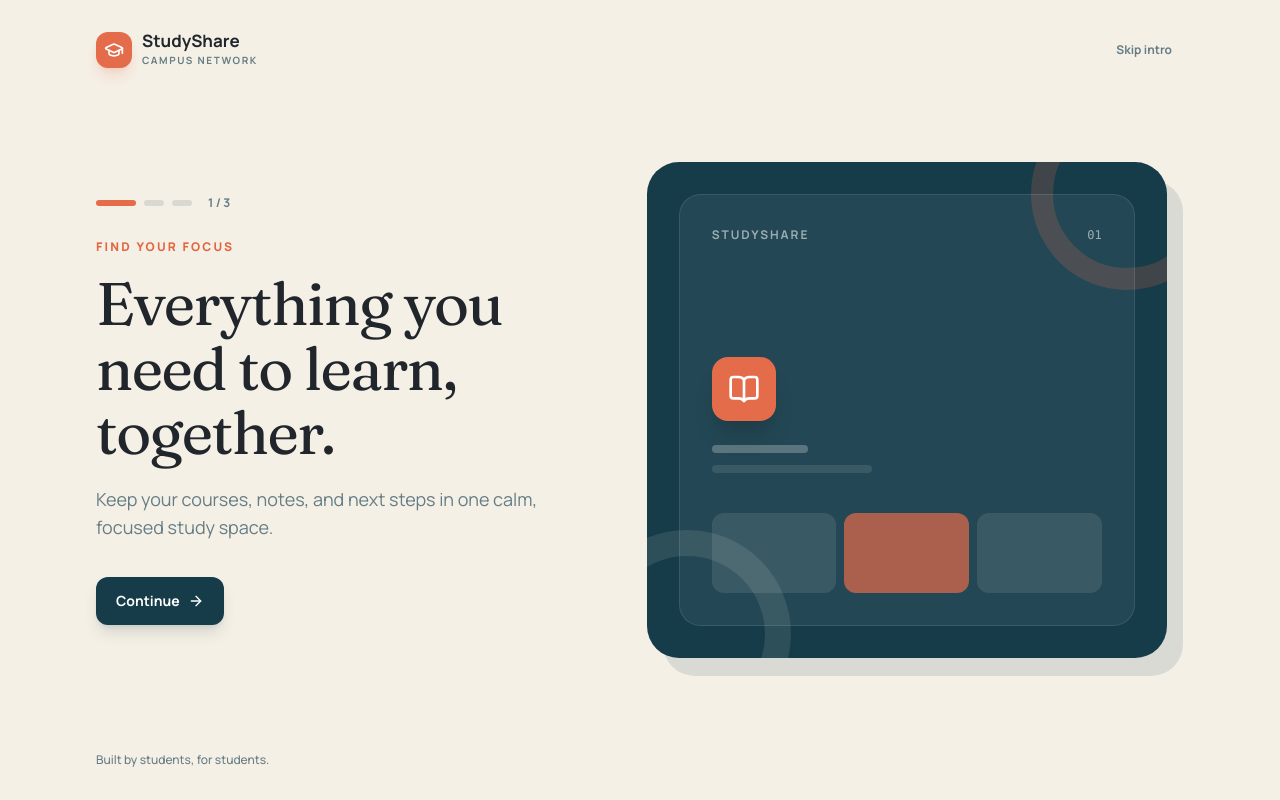
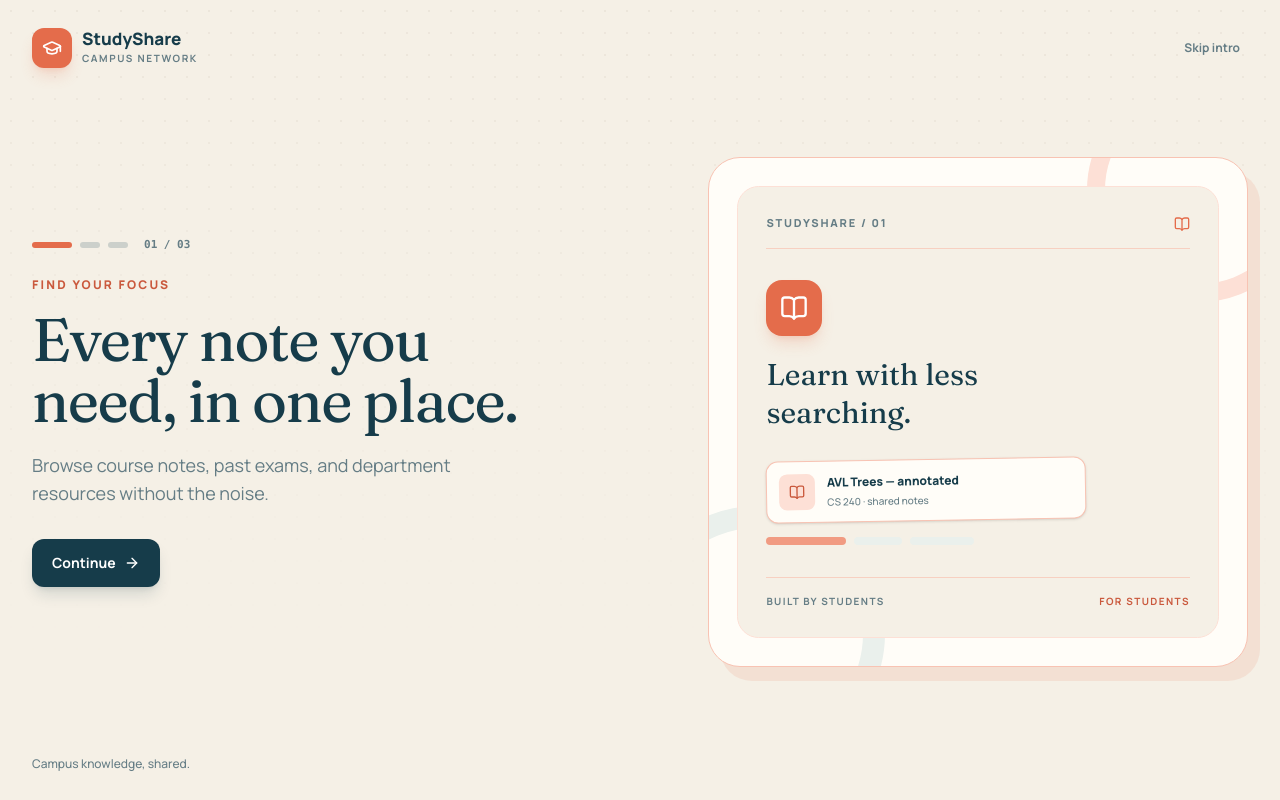
Before and after one commit to kamilius7/desktop-tutorial, a Next.js app: page / in a window 1280 px wide. Built offline with nearby package versions, Linux system fonts and the light colour scheme.

Commit message:
Refine intro to match StudyShare palette

```diff
--- a/src/components/welcome-screen.tsx
+++ b/src/components/welcome-screen.tsx
@@ -10,24 +10,27 @@ const STORAGE_KEY = "studyshare-intro-v1";
 const slides = [
   {
     eyebrow: "Find your focus",
-    title: "Everything you need to learn, together.",
-    description: "Keep your courses, notes, and next steps in one calm, focused study space.",
+    title: "Every note you need, in one place.",
+    description: "Browse course notes, past exams, and department resources without the noise.",
     icon: BookOpen,
-    accent: "bg-brand-500",
+    label: "AVL Trees — annotated",
+    meta: "CS 240 · shared notes",
   },
   {
     eyebrow: "Share what works",
-    title: "Turn good notes into shared momentum.",
-    description: "Upload scans, save the essentials, and make your best study materials useful to everyone.",
+    title: "Make good study material travel further.",
+    description: "Scan, upload, and organize the resources that helped you understand it.",
     icon: Files,
-    accent: "bg-ink-800",
+    label: "Midterm 2024 (scan)",
+    meta: "MATH 221 · past exam",
   },
   {
-    eyebrow: "Learn with your people",
-    title: "A campus network that feels human.",
-    description: "Find classmates, ask questions, and keep moving forward with a little help from your community.",
+    eyebrow: "Learn together",
+    title: "Your campus knowledge, shared.",
+    description: "Join course conversations, find classmates, and keep moving forward together.",
     icon: Users,
-    accent: "bg-primary",
+    label: "Thanks for the notes!",
+    meta: "ENG 108 · course chat",
   },
 ];
 
@@ -53,66 +56,70 @@ export function WelcomeScreen() {
 
   return (
     <main className="min-h-screen overflow-hidden bg-paper text-ink-950">
-      <div className="mx-auto flex min-h-screen w-full max-w-6xl flex-col px-5 py-5 sm:px-8 sm:py-8">
-        <header className="flex items-center justify-between">
+      <div className="relative mx-auto flex min-h-screen w-full max-w-7xl flex-col px-5 py-5 sm:px-8 sm:py-7">
+        <div className="pointer-events-none absolute inset-0 bg-dots opacity-40 [mask-image:linear-gradient(to_bottom,black,transparent_82%)]" />
+        <header className="relative z-10 flex items-center justify-between">
           <div className="flex items-center gap-2.5">
-            <div className="flex size-9 items-center justify-center rounded-xl bg-brand-500 shadow-lg shadow-brand-500/20">
+            <div className="flex size-10 items-center justify-center rounded-xl bg-brand-500 shadow-lg shadow-brand-500/20">
               <GraduationCap className="size-5 text-white" />
             </div>
             <div>
-              <div className="font-display text-[17px] font-bold leading-none">StudyShare</div>
-              <div className="mt-1 text-[10px] font-bold uppercase tracking-[0.16em] text-ink-600">Campus Network</div>
+              <div className="font-display text-[17px] font-extrabold leading-none text-ink-900">StudyShare</div>
+              <div className="mt-1 text-[10px] font-bold uppercase tracking-[0.16em] text-ink-600">Campus network</div>
             </div>
           </div>
-          <button onClick={finish} className="rounded-lg px-3 py-2 text-xs font-bold text-ink-600 transition-colors hover:bg-muted hover:text-ink-950">
-            Skip intro
-          </button>
+          <button onClick={finish} className="rounded-lg px-2 py-2 text-xs font-bold text-ink-600 transition-colors hover:bg-muted hover:text-ink-900">Skip intro</button>
         </header>
 
-        <div className="flex flex-1 items-center py-12 lg:py-8">
-          <div className="grid w-full items-center gap-12 lg:grid-cols-[.9fr_1.1fr] lg:gap-20">
+        <div className="relative z-10 flex flex-1 items-center py-10 sm:py-14 lg:py-10">
+          <div className="grid w-full items-center gap-10 lg:grid-cols-[1.05fr_.95fr] lg:gap-20">
             <div className="order-2 max-w-xl lg:order-1">
-              <div className="mb-7 flex items-center gap-2" aria-label={`Step ${step + 1} of ${slides.length}`}>
+              <div className="mb-6 flex items-center gap-2" aria-label={`Step ${step + 1} of ${slides.length}`}>
                 {slides.map((item, index) => (
-                  <button key={item.eyebrow} onClick={() => setStep(index)} aria-label={`Go to step ${index + 1}`} className={`h-1.5 rounded-full transition-all ${index === step ? "w-10 bg-brand-500" : "w-5 bg-ink-600/20 hover:bg-ink-600/40"}`} />
+                  <button key={item.eyebrow} onClick={() => setStep(index)} aria-label={`Go to step ${index + 1}`} className={`h-1.5 rounded-full transition-all ${index === step ? "w-10 bg-brand-500" : "w-5 bg-ink-800/20 hover:bg-ink-800/40"}`} />
                 ))}
-                <span className="ml-2 text-xs font-bold text-ink-600">{step + 1} / {slides.length}</span>
+                <span className="ml-2 font-mono text-[11px] font-bold text-ink-600">0{step + 1} / 0{slides.length}</span>
               </div>
               <AnimatePresence mode="wait">
-                <motion.div key={step} initial={{ opacity: 0, y: 14 }} animate={{ opacity: 1, y: 0 }} exit={{ opacity: 0, y: -10 }} transition={{ duration: 0.3 }}>
-                  <p className="text-xs font-extrabold uppercase tracking-[0.18em] text-primary">{slide.eyebrow}</p>
-                  <h1 className="mt-4 max-w-lg font-serif text-4xl font-bold leading-[1.08] tracking-tight sm:text-6xl">{slide.title}</h1>
-                  <p className="mt-5 max-w-md text-base leading-7 text-ink-600 sm:text-lg">{slide.description}</p>
+                <motion.div key={step} initial={{ opacity: 0, y: 12 }} animate={{ opacity: 1, y: 0 }} exit={{ opacity: 0, y: -8 }} transition={{ duration: 0.28 }}>
+                  <p className="text-xs font-extrabold uppercase tracking-[0.18em] text-brand-600">{slide.eyebrow}</p>
+                  <h1 className="mt-4 max-w-lg font-serif text-[2.75rem] font-semibold leading-[1.02] tracking-tight text-ink-900 sm:text-6xl">{slide.title}</h1>
+                  <p className="mt-5 max-w-md text-[15px] leading-6 text-ink-600 sm:text-lg sm:leading-7">{slide.description}</p>
                 </motion.div>
               </AnimatePresence>
-              <div className="mt-9 flex items-center gap-3">
+              <div className="mt-8 flex items-center gap-3">
                 <button onClick={step === slides.length - 1 ? finish : () => setStep((current) => current + 1)} className="inline-flex items-center gap-2 rounded-xl bg-ink-900 px-5 py-3.5 text-sm font-bold text-white shadow-lg shadow-ink-900/15 transition-transform hover:-translate-y-0.5 hover:bg-ink-800">
                   {step === slides.length - 1 ? "Enter StudyShare" : "Continue"}
                   {step === slides.length - 1 ? <Check className="size-4" /> : <ArrowRight className="size-4" />}
                 </button>
-                {step > 0 && <button onClick={() => setStep((current) => current - 1)} className="rounded-xl px-4 py-3.5 text-sm font-bold text-ink-600 hover:bg-muted hover:text-ink-950">Back</button>}
+                {step > 0 && <button onClick={() => setStep((current) => current - 1)} className="rounded-xl px-4 py-3.5 text-sm font-bold text-ink-600 hover:bg-muted hover:text-ink-900">Back</button>}
               </div>
             </div>
 
             <div className="order-1 lg:order-2">
-              <div className="relative mx-auto aspect-[1.05] w-full max-w-[520px] overflow-hidden rounded-[2rem] bg-ink-900 p-5 shadow-[16px_18px_0_rgba(22,60,74,.12)] sm:p-8">
-                <div className="absolute -right-14 -top-16 size-48 rounded-full border-[22px] border-brand-500/20" />
-                <div className="absolute -bottom-20 -left-16 size-52 rounded-full border-[26px] border-paper/10" />
-                <AnimatePresence mode="wait">
-                  <motion.div key={step} initial={{ opacity: 0, scale: .96 }} animate={{ opacity: 1, scale: 1 }} exit={{ opacity: 0, scale: 1.04 }} transition={{ duration: .35 }} className="relative flex h-full flex-col justify-between rounded-[1.35rem] border border-white/10 bg-white/[.06] p-6 sm:p-8">
-                    <div className="flex items-center justify-between text-white/55"><span className="text-xs font-bold uppercase tracking-[.16em]">StudyShare</span><span className="font-mono text-xs">{String(step + 1).padStart(2, "0")}</span></div>
-                    <div>
-                      <div className={`mb-6 flex size-16 items-center justify-center rounded-2xl ${slide.accent} shadow-xl`}><Icon className="size-8 text-white" /></div>
-                      <div className="h-2 w-24 rounded-full bg-white/25" /><div className="mt-3 h-2 w-40 rounded-full bg-white/10" />
-                      <div className="mt-10 grid grid-cols-3 gap-2"><div className="h-20 rounded-xl bg-white/10" /><div className="h-20 rounded-xl bg-brand-500/70" /><div className="h-20 rounded-xl bg-white/10" /></div>
-                    </div>
-                  </motion.div>
-                </AnimatePresence>
+              <div className="relative mx-auto aspect-[1.06] w-full max-w-[540px] overflow-hidden rounded-[2rem] border border-brand-200 bg-surface p-4 shadow-[12px_14px_0_rgba(228,108,75,.12)] sm:p-7">
+                <div className="absolute -right-16 -top-20 size-56 rounded-full border-[18px] border-brand-100" />
+                <div className="absolute -bottom-24 -left-20 size-64 rounded-full border-[22px] border-ink-100" />
+                <div className="relative flex h-full flex-col overflow-hidden rounded-[1.35rem] border border-brand-100 bg-paper p-5 sm:p-7">
+                  <div className="flex items-center justify-between border-b border-brand-200/70 pb-4 text-ink-600">
+                    <span className="font-display text-[11px] font-extrabold uppercase tracking-[0.16em]">StudyShare / {String(step + 1).padStart(2, "0")}</span>
+                    <Icon className="size-4 text-brand-500" />
+                  </div>
+                  <AnimatePresence mode="wait">
+                    <motion.div key={step} initial={{ opacity: 0, x: 12 }} animate={{ opacity: 1, x: 0 }} exit={{ opacity: 0, x: -10 }} transition={{ duration: .3 }} className="flex flex-1 flex-col justify-center">
+                      <div className="mb-5 flex size-14 items-center justify-center rounded-2xl bg-brand-500 shadow-lg shadow-brand-500/20"><Icon className="size-7 text-white" /></div>
+                      <div className="max-w-[260px] font-serif text-3xl font-semibold leading-tight text-ink-900">{step === 0 ? "Learn with less searching." : step === 1 ? "Share the useful stuff." : "Keep each other moving."}</div>
+                      <div className="mt-7 flex max-w-[320px] -rotate-1 items-center gap-3 rounded-xl border border-brand-200 bg-surface p-3 shadow-sm"><div className="flex size-9 shrink-0 items-center justify-center rounded-lg bg-brand-100"><Icon className="size-4 text-brand-600" /></div><div className="min-w-0"><div className="truncate text-xs font-extrabold text-ink-900">{slide.label}</div><div className="mt-1 truncate text-[10px] font-medium text-ink-600">{slide.meta}</div></div></div>
+                      <div className="mt-4 flex items-center gap-2"><div className="h-2 w-20 rounded-full bg-brand-300" /><div className="h-2 w-12 rounded-full bg-ink-100" /><div className="h-2 w-16 rounded-full bg-ink-100" /></div>
+                    </motion.div>
+                  </AnimatePresence>
+                  <div className="flex items-center justify-between border-t border-brand-200/70 pt-4 text-[10px] font-bold uppercase tracking-[0.14em] text-ink-600"><span>Built by students</span><span className="text-brand-600">For students</span></div>
+                </div>
               </div>
             </div>
           </div>
         </div>
-        <footer className="text-xs font-medium text-ink-600">Built by students, for students.</footer>
+        <footer className="relative z-10 text-xs font-medium text-ink-600">Campus knowledge, shared.</footer>
       </div>
     </main>
   );
```
Also changed, not shown: 1 other file (tests, documents, lock files or other folders).
